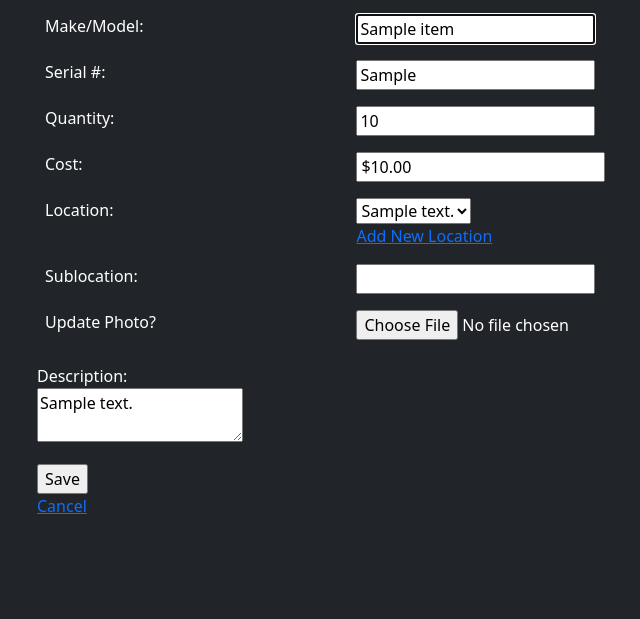
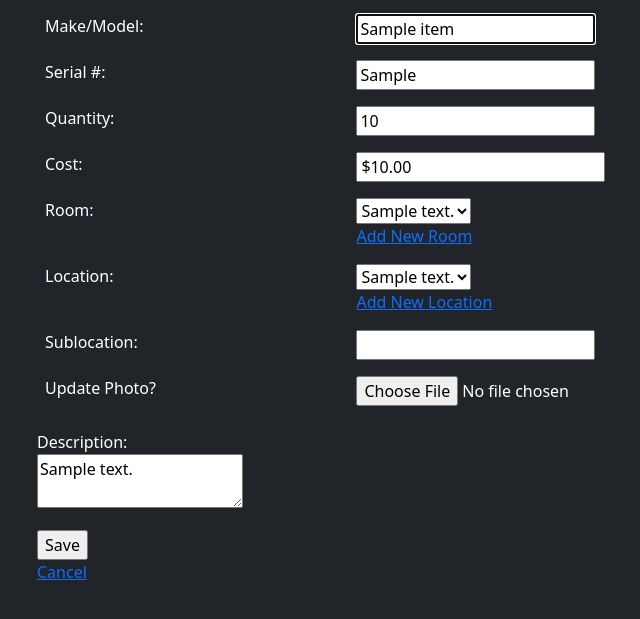
Before and after one commit to ka6sox/hidb, a Flask app: template hidb/templates/items/update.html.j2 in a window 1280 px wide. Shown: the part 106-725 px from the top of the page, without its empty margins (45-685 px from the left). Run offline with Flask 2, Linux system fonts and the light colour scheme; the template is opened without the code that fills it: most values are stand-ins (such as "Sample title", 1, 10 or a date in 2020).

Commit message:
Add rooms to item update screen

```diff
--- a/hidb/templates/items/update.html.j2
+++ b/hidb/templates/items/update.html.j2
@@ -33,6 +33,22 @@
         </td>
         <td>
           <input name="cost" class="currency" id="cost" type="number" min="0.01" step="0.01" value="{{ '%.2f'|format(request.form['cost'] or item['cost']) }}" required>
+        </td>
+      </tr>
+      <tr>
+        <td>
+          <label for="room">Room:</label>
+        </td>
+        <td>
+          <select name="room">
+            {% for r in rooms %}
+            <option value="{{ r.id }}" {% if item and r.id==item['room'] %} selected {% endif %}> {{ r.description
+              }}
+            </option>
+            {% endfor %}
+          </select>
+          <br />
+          <a class="action" href="{{ url_for('rooms.create') }}">Add New Room</a>
         </td>
       </tr>
       <tr>
```
Also changed, not shown: hidb/items.py (+7 -3 lines).
